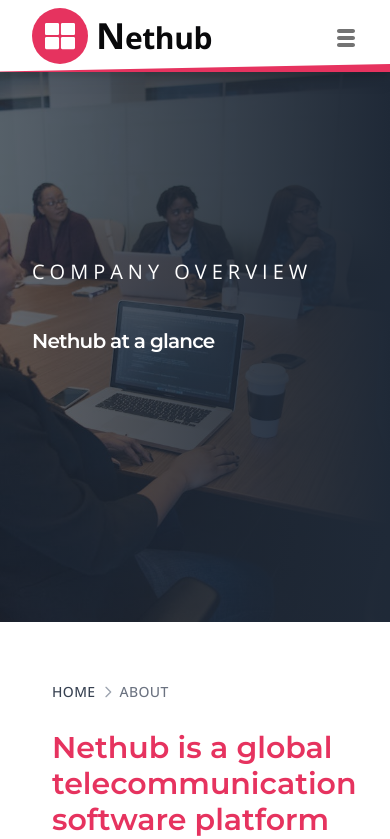
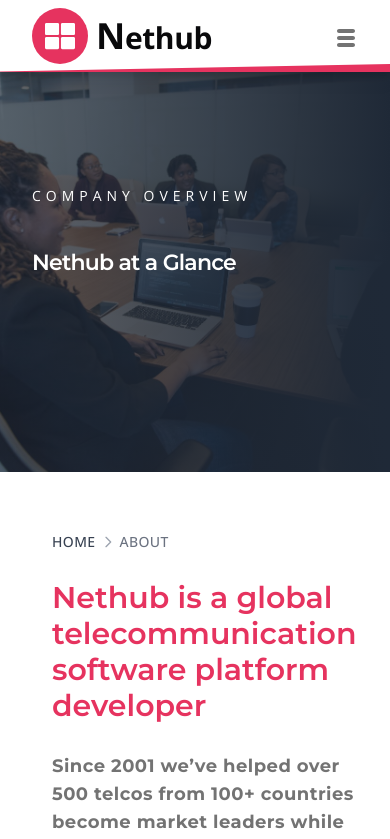
Before and after one commit to dekzyd/nethub, a Next.js app: page /about in a window 390 px wide. Shown: the top 839 px of the page. Built offline with nearby package versions, Linux system fonts and the light colour scheme.

Commit message:
fix about page mobile view

```diff
--- a/components/PageHeader.jsx
+++ b/components/PageHeader.jsx
@@ -36,14 +36,16 @@ const PageHeader = ({
                 {pre_title && (
                   <h4
                     className={`text-white uppercase font-Open_sans ${
-                      pretitlefontsize ? pretitlefontsize : "text-xl"
+                      pretitlefontsize
+                        ? pretitlefontsize
+                        : "text-sm sm:text-bas lg:text-xl"
                     } font-light tracking-[5px]`}
                   >
                     {pre_title}
                   </h4>
                 )}
                 <h3
-                  className={`text-white text-[20px] md:text-[38px]  ${
+                  className={`text-white text-[22px] sm:text-[29px] md:text-[38px]  ${
                     fontsize ? fontsize : "xl:text-[52px]"
                   } font-semibold tracking-[-0.8px]  xl:leading-[64.8px]`}
                 >
--- a/components/cloudPBX/IntegratedBizSection.jsx
+++ b/components/cloudPBX/IntegratedBizSection.jsx
@@ -10,16 +10,16 @@ export default function IntegratedBizSection() {
   return (
     <section className="bg-white pt-10 pb-10">
       <div className="container">
-        <div className="my-10 grid sm:grid-cols-1 md:grid-cols-2">
+        <div className="my-10 grid sm:grid-cols-1 md:grid-cols-2 gap-10">
           <div className="">
             <div className="flex flex-col gap-4">
-              <p className="uppercase text-2xl tracking-widest">
+              <p className="uppercase text-lg lg:text-2xl tracking-widest">
                 Nethub Cloud PBX & Call Center
               </p>
-              <p className="text-primary text-[32px] xl:text-5xl font-semibold -tracking-[0.5px] leading-[43.2px] xl:leading-[62.1px]">
+              <p className="text-primary text-[28px] lg:text-[32px] xl:text-5xl font-semibold -tracking-[0.5px]  leading-normal lg:leading-[43.2px] xl:leading-[62.1px]">
                 Integrated business communication solution
               </p>
-              <p className="font-semibold text-[20px] leading-[30px] font-Open_sans">
+              <p className="font-semibold text-base lg:text-[20px] lg:leading-[30px] font-Open_sans">
                 Become a next-generation provider of communication services by
                 delivering an integrated business cloud telephony solution that
                 your SMB and enterprise customers will be excited about.
@@ -28,7 +28,7 @@ export default function IntegratedBizSection() {
           </div>
           <div className="grid place-content-center">
             <div className="w-full flex">
-              <div className="w-72 h-72 overflow-hidden rounded-full flex">
+              <div className="w-52 h-52 md:w-60 md:h-60 lg:w-72 lg:h-72 overflow-hidden rounded-full flex">
                 <Image
                   height={500}
                   width={500}
--- a/src/app/about/page.js
+++ b/src/app/about/page.js
@@ -27,11 +27,9 @@ const About = () => {
     <div>
       <PageHeader
         image="/about3.jpg"
-        title="Nethub at a glance"
+        title="Nethub at a Glance"
         pre_title="company overview"
-        height="h-[550px]"
         icon={<SearchlightIcon />}
-        pretitlefontsize="text-xl"
       />
       <Divider fill="#fff" />
       {/* About page contents */}
```
